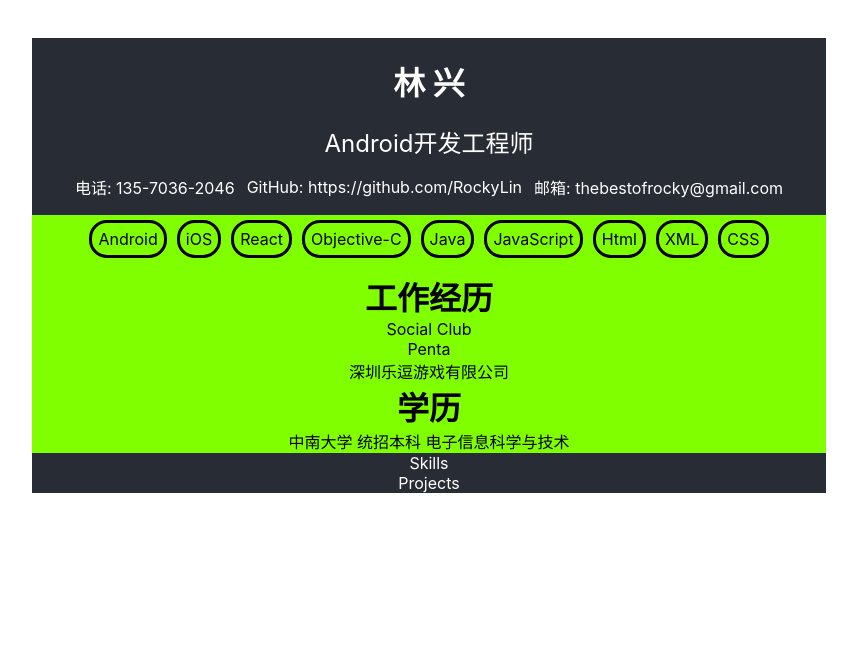
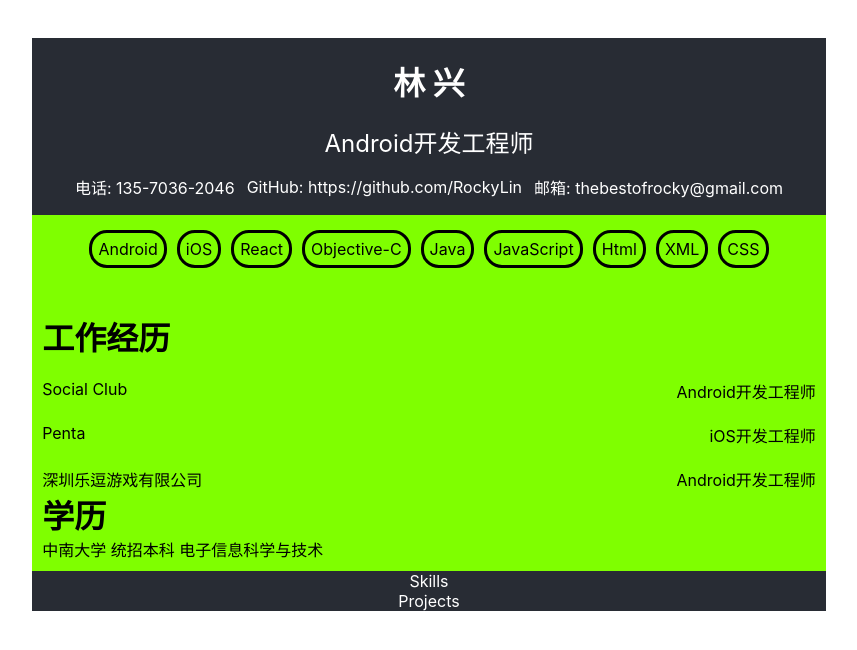
Before and after one commit to RockyLin/my-cv, a React (Create React App) app: page / in a window 1280 px wide. Shown: the top 650 px of the page, without its empty margins (211-1068 px from the left). Built offline with nearby package versions, Linux system fonts and the light colour scheme.

Commit message:
Add working experience

```diff
--- a/src/components/Main/Main.css
+++ b/src/components/Main/Main.css
@@ -1,3 +1,5 @@
 .main-container{
     background-color: chartreuse;
+    text-align: start;
+    padding: 10px;
 }
--- a/src/components/WorkExperience/Work.css
+++ b/src/components/WorkExperience/Work.css
@@ -0,0 +1,8 @@
+.work-container{
+    margin-top: 40px;
+}
+
+.company-title{
+    display: flex;
+    justify-content: space-between;
+}
--- a/src/components/WorkExperience/Work.tsx
+++ b/src/components/WorkExperience/Work.tsx
@@ -2,13 +2,27 @@ import "./Work.css"
 
 function Work() {
     return(
-        <div>
+        <div className="work-container">
             <h1>工作经历</h1>
-            <div>Social Club</div>
+            <br/>
+            <div className="company-title">
+                <div>Social Club</div>
+                <div>Android开发工程师</div>
+            </div>
 
-            <div>Penta</div>
+            <br/>
 
-            <div>深圳乐逗游戏有限公司</div>
+            <div className="company-title">
+                <div>Penta</div>
+                <div>iOS开发工程师</div>
+            </div>
+
+            <br/>
+
+            <div className="company-title">
+                <div>深圳乐逗游戏有限公司</div>
+                <div>Android开发工程师</div>
+            </div>
 
         </div>
     );
```
